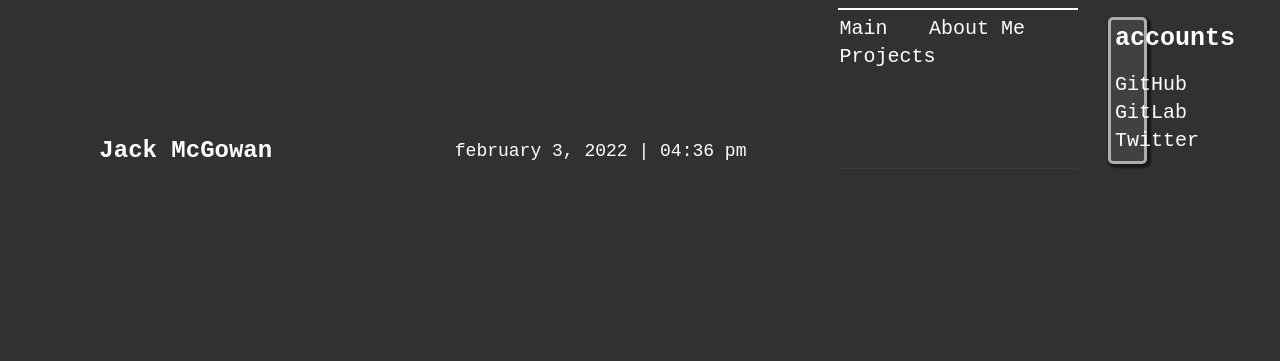
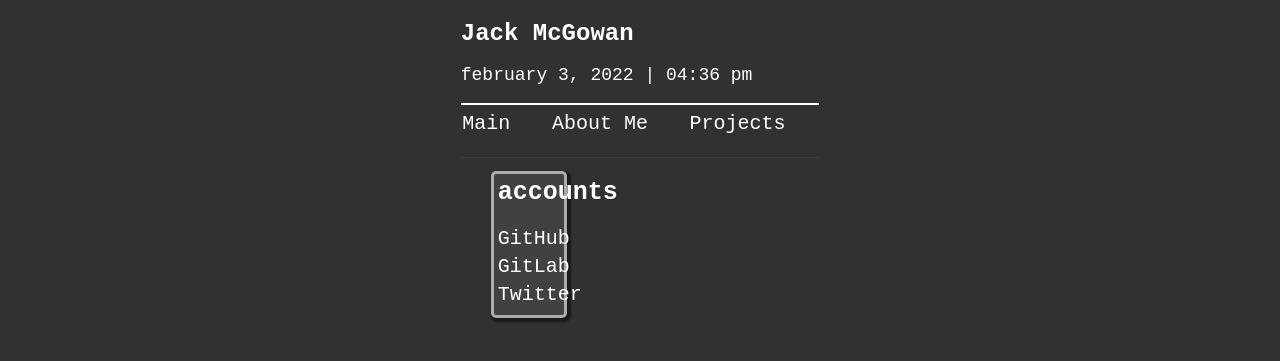
Before and after one commit to jack-mcgowan/jack-mcgowan.github.io, a PHP site: page / in a window 1280 px wide. Shown: the top 361 px of the page. Run offline with PHP 8.4, Linux system fonts and the light colour scheme.

Commit message:
Updating CSS

```diff
--- a/css/style.css
+++ b/css/style.css
@@ -2,22 +2,15 @@ body {
     color: white;
     font-family: 'Courier New', Courier, monospace;
     background-color: #313131;
+    flex-grow: 1;
     display: flex;
+    flex-direction: column;
+    align-items:center;
+    margin: auto;
+    width:100%;
 }
 
-section {
-    width: 98%;
-    display: flex;
-    justify-content: center;
-}
-section[class="^top"] h1 {
-    margin: auto;
-}
 
-section[class="^top"] p {
-    margin: auto;
-    margin-bottom: 1%;
-}
 
 nav {
     border-top: 2px solid;
--- a/index.html
+++ b/index.html
@@ -10,10 +10,9 @@
         <script src="js/main.js"></script>
     </head>
     <body onload="date()">
-        <section class="^top">
+        <section>
             <h1 style="margin-bottom: 5px;">Jack McGowan</h1>
             <p class="date" id="todaysDate">-------- --, ---- | --:-- --</p>
-        </section>
 
             <nav>
                 <ol>
@@ -33,5 +32,6 @@
                     </div>
                 </div>
             </div>
+        </section>
     </body>
 </html>
```
Lines whose indentation alone changed are shown as unchanged.
